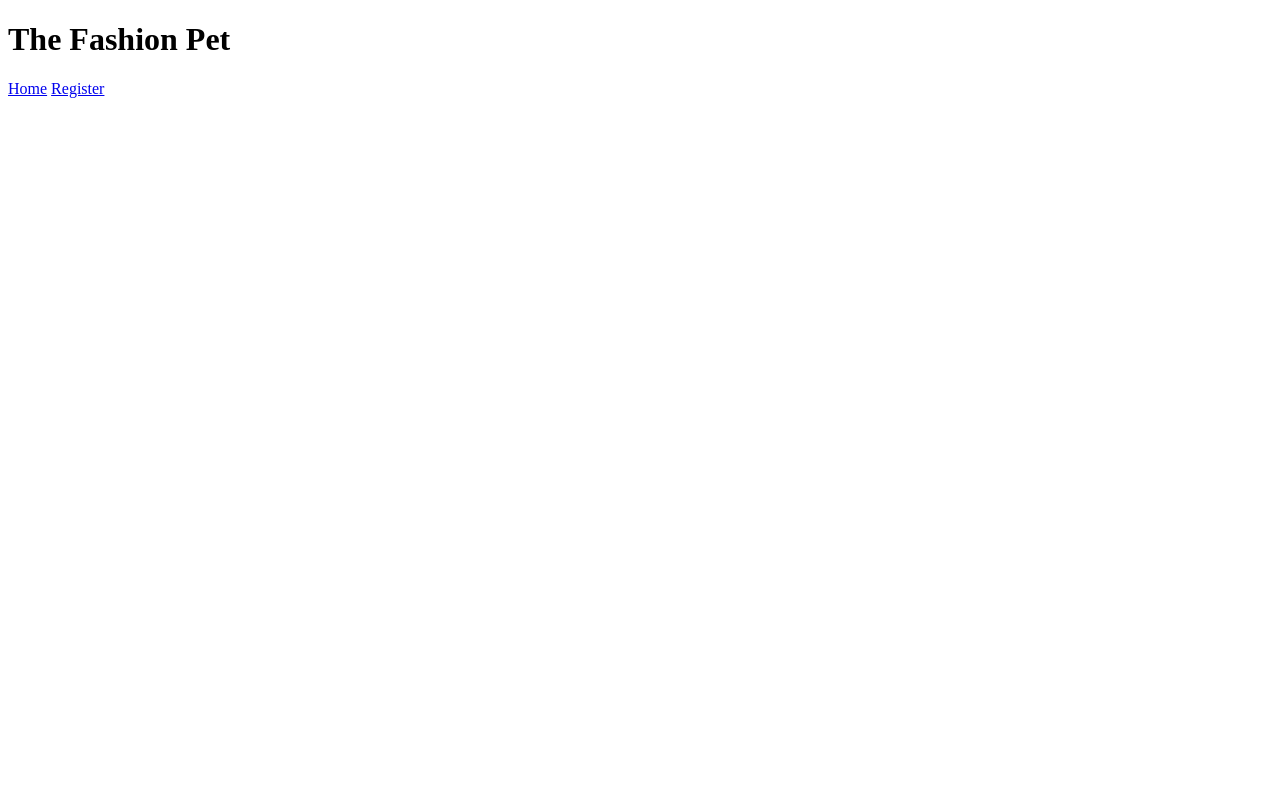
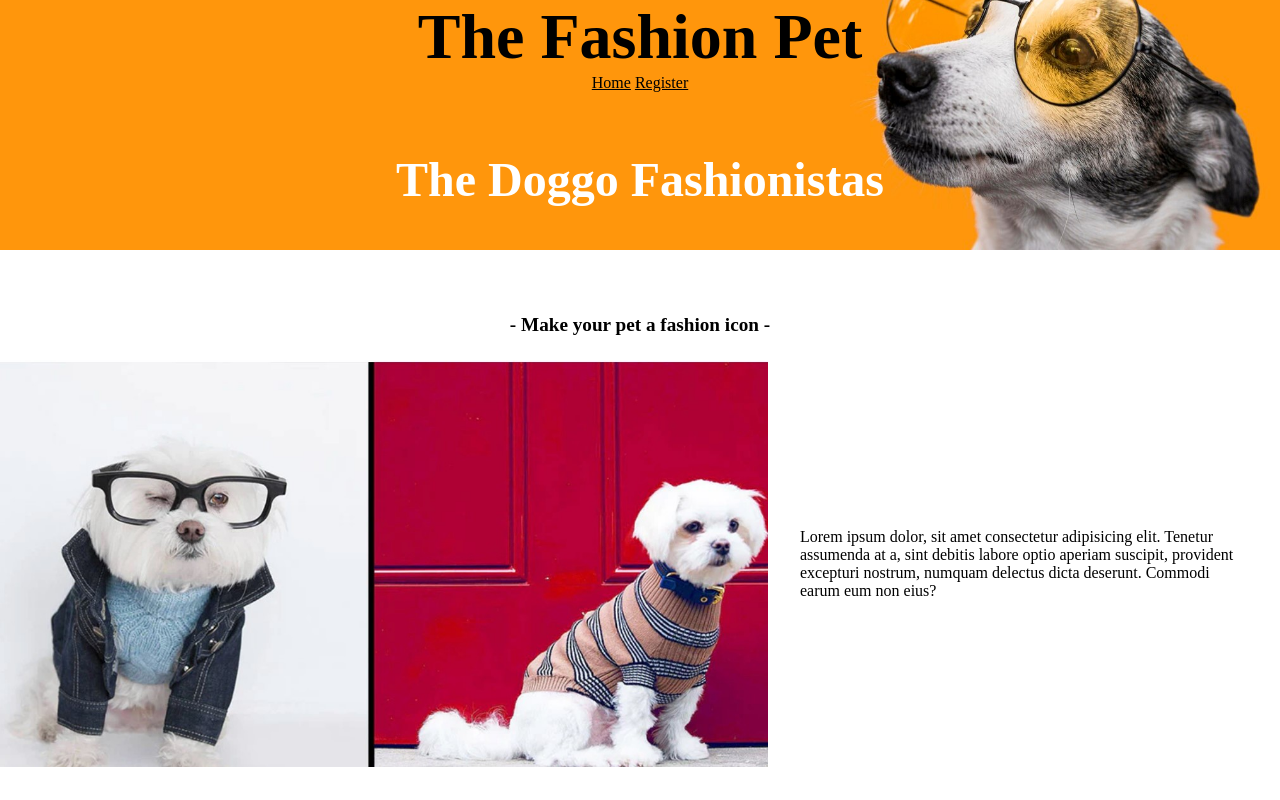
Before and after one commit to Asinkingship/PetSalon, a plain HTML site: page index.html in a window 1280 px wide. Drawn offline with Linux system fonts and the light colour scheme.

Commit message:
first attempt at as-1

```diff
--- a/index.html
+++ b/index.html
@@ -3,21 +3,31 @@
 <head>
     <meta charset="UTF-8">
     <meta name="viewport" content="width=device-width, initial-scale=1.0">
+    <link rel="stylesheet" href="style.css">
     <title>Document</title>
 </head>
 <body>
-    <header>
+    <header class="pet-header">
         <div>
         <h1>The Fashion Pet</h1>
-            <nav>
+            <nav class="menu">
                 <a href="index.html">Home</a>
                 <a href="register.html">Register</a>
             </nav>
+            <div>
+                <h2>The Doggo Fashionistas</h2>
+            </div>
         </div>
-
     </header>
 
     <main>
+        <div>
+            <h3>- Make your pet a fashion icon -</h3>
+        </div>
+        <div class="index-container">
+            <img class="index-img" src="./img/dogs-4.jpg" alt="">
+            <p class="descript">Lorem ipsum dolor, sit amet consectetur adipisicing elit. Tenetur assumenda at a, sint debitis labore optio aperiam suscipit, provident excepturi nostrum, numquam delectus dicta deserunt. Commodi earum eum non eius?</p>
+        </div>
 
     </main>
 
--- a/scripts/register.js
+++ b/scripts/register.js
@@ -7,16 +7,25 @@ let petSalon = {
     },
     pets:[
         {
-            name:"Scooby",
-            age:"99",
+            name:"Wolf",
+            age:"6",
             gender:"Male",
-            service:"Grooming"
+            service:"Grooming",
+            breed: "German Shepard"
         },
         {
-            name:"Scrappy",
-            age:"99",
+            name:"Dopey",
+            age:"3",
+            gender:"Female",
+            service:"Grooming",
+            breed:"Boxer"
+        },
+        {
+            name:"Smoofy",
+            age:"8",
             gender:"Male",
-            service:"Grooming"
+            service:"Grooming",
+            breed:"Lab"
         }
     ]
 }
@@ -27,8 +36,9 @@ let petSalon = {
 
 
 function displayNames(){
-//use a loop
-    console.log(petSalon.pets[1].name);
+    for (let i=0; i<petSalon.pets.length; i++);
+    document.getElementById("petList");
+
 
 }
 
--- /dev/null
+++ b/style.css
@@ -0,0 +1,59 @@
+*{
+    margin: 0;
+    padding: 0;
+
+}
+
+
+h1{
+    font-size: 4rem;
+}
+h2{
+    font-size: 3rem;
+    margin-top: 60px;
+    color: white;
+}
+h3{
+    font-size: 1.2rem;
+    text-align: center;
+    margin-top: 40px;
+    padding: 1.5rem;
+}
+.descript{
+    padding: 2rem;
+    margin-left: auto;
+    margin-right: auto;
+}
+
+.index-container {
+    display: flex;
+    justify-content: center;
+    align-items: center;
+}
+.index-img {
+    display: inline-flex;
+    margin-left: auto;
+    margin-right: auto;
+    max-height: 60%;
+    max-width: 60%;
+}
+
+header.pet-header{
+    background-image: url(./img/Header.jpg);
+    background-position: center center;
+    background-size: cover;
+    height: 250px;
+    color:rgb(0, 0, 0);
+    text-align: center;
+}
+.menu a{
+    padding-top: 3rem;
+    color: rgb(0, 0, 0);
+}
+
+.pet-list-button{
+    display: flex;
+    justify-content: center;
+    align-items: center;
+    padding: 5px;
+}
```
Also changed, not shown: register.html (+20 -0 lines), img/Header.jpg (added), img/dog-3.jpg (added), img/dog-in-green.jpeg (added), img/dog-yellow.jpg (added), img/dogs-4.jpg (added).
